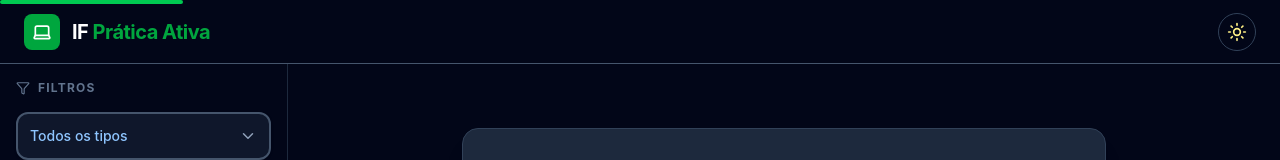
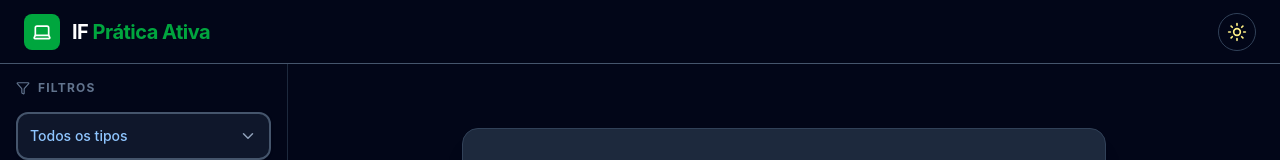
Before and after one commit to ArthurAssuncao/if-pratica-ativa, a React (Vite) app: page / in a window 1280 px wide. Shown: the top 160 px of the page. Built offline with nearby package versions, Linux system fonts and the light colour scheme.

Commit message:
fix progressBar

```diff
--- a/src/components/Quiz.tsx
+++ b/src/components/Quiz.tsx
@@ -136,7 +136,7 @@ export default function Quiz({ quizData, tipo, idQuestaoAtual }: QuizProps) {
 
   return (
     <div className="min-h-screen p-6 flex flex-col items-center">
-      <ProgressBar atual={atual} total={questoes.length} />
+      <ProgressBar atual={questoesRealizadas} total={questoes.length} />
       <div
         className="w-full max-w-2xl p-8 rounded-2xl shadow-xl border transition-colors duration-300
     bg-white border-slate-200 text-slate-900
--- a/src/components/ui/ProgressBar.tsx
+++ b/src/components/ui/ProgressBar.tsx
@@ -4,9 +4,12 @@ export const ProgressBar = ({
 }: {
   atual: number;
   total: number;
-}) => (
-  <div
-    className="fixed top-0 left-0 h-1 bg-green-500 dark:bg-green-500 transition-all duration-500 rounded-2xl z-99"
-    style={{ width: `${((atual + 1) / total) * 100}%` }}
-  />
-);
+}) => {
+  console.log(atual, total);
+  return (
+    <div
+      className="fixed top-0 left-0 h-1 bg-green-500 dark:bg-green-500 transition-all duration-500 rounded-2xl z-99"
+      style={{ width: `${(atual / total) * 100}%` }}
+    />
+  );
+};
```
